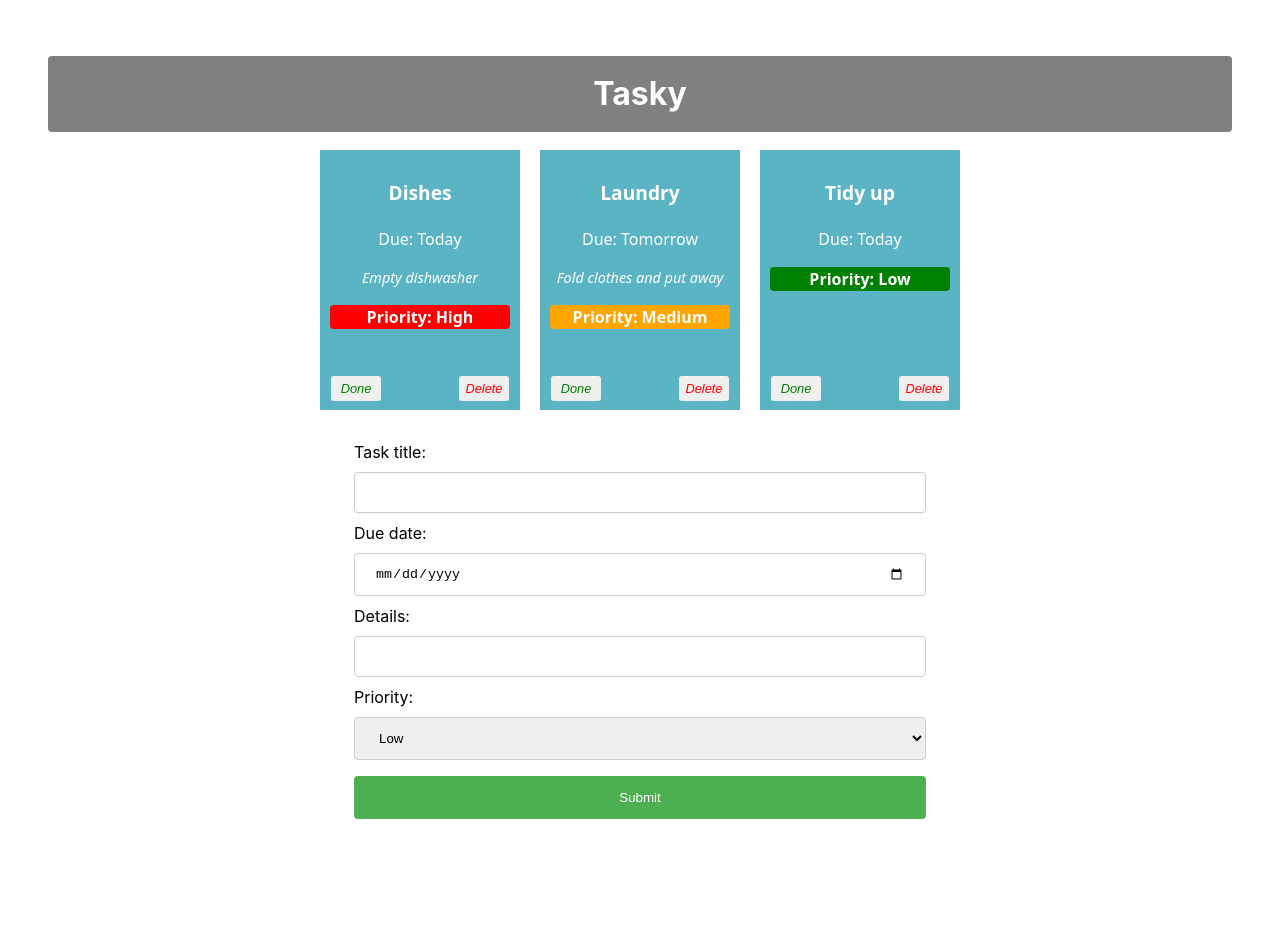
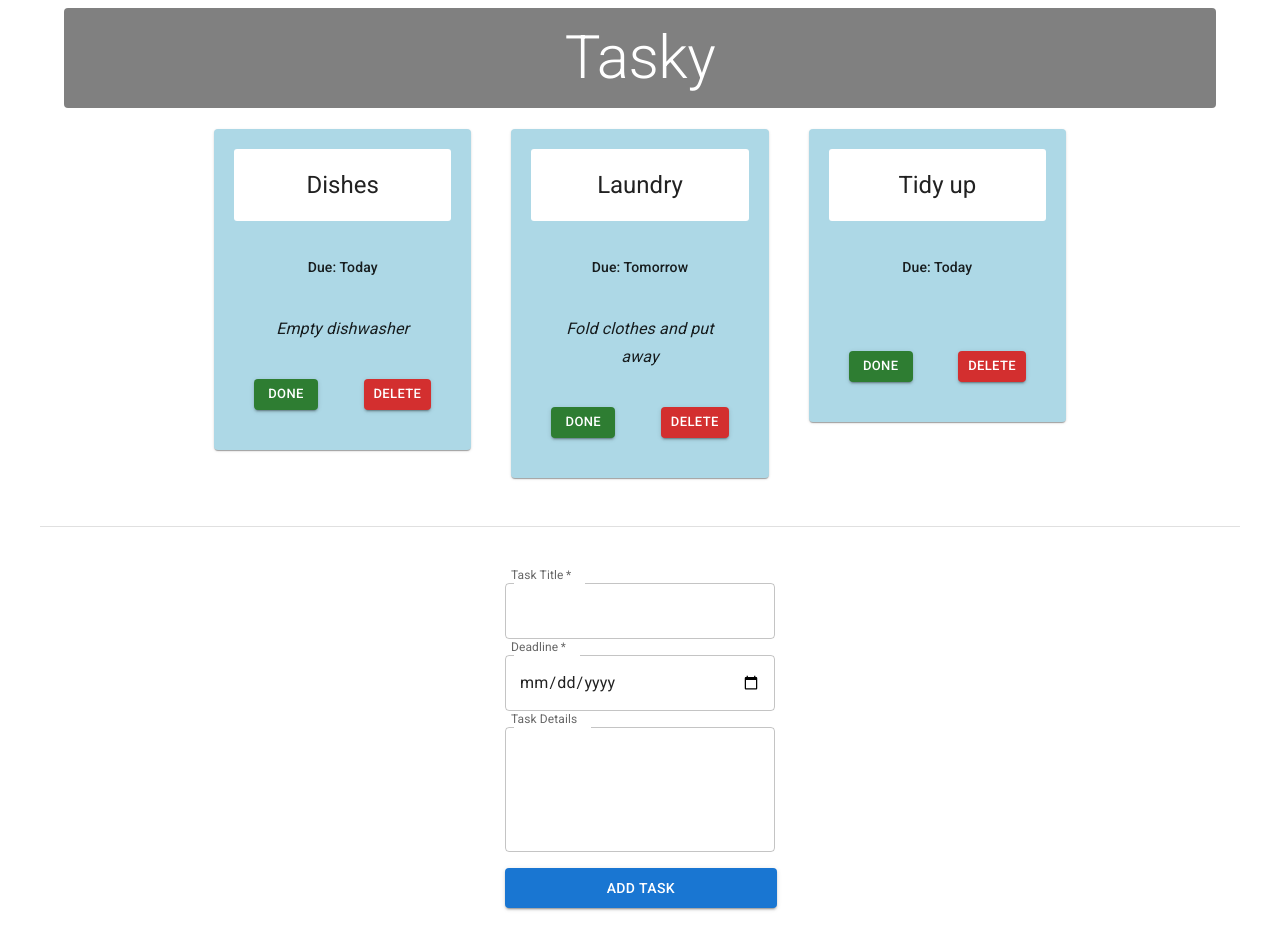
Before and after one commit to chris-bolger/react-basics-labs, a React (Vite) app in the folder tasky/: page / in a window 1280 px wide. Shown: the top 950 px of the page. Before the commit the page ends 895 px from the top, so only its background shows below. Built offline with nearby package versions, Linux system fonts and the light colour scheme.

Commit message:
Tasky Lab 3 done

```diff
--- a/tasky/index.html
+++ b/tasky/index.html
@@ -5,6 +5,12 @@
     <link rel="icon" type="image/svg+xml" href="/favicon.svg" />
     <meta name="viewport" content="width=device-width, initial-scale=1.0" />
     <title>tasky</title>
+    <link rel="preconnect" href="https://fonts.googleapis.com" />
+    <link rel="preconnect" href="https://fonts.gstatic.com" crossorigin />
+    <link
+      rel="stylesheet"
+      href="https://fonts.googleapis.com/css2?family=Roboto:wght@300;400;500;700&display=swap"
+    />
   </head>
   <body>
     <div id="root"></div>
--- a/tasky/package.json
+++ b/tasky/package.json
@@ -10,6 +10,10 @@
     "preview": "vite preview"
   },
   "dependencies": {
+    "@emotion/react": "^11.14.0",
+    "@emotion/styled": "^11.14.1",
+    "@mui/icons-material": "^9.4.0",
+    "@mui/material": "^9.4.0",
     "react": "^19.2.8",
     "react-dom": "^19.2.8",
     "uuid": "^14.0.2"
--- a/tasky/src/App.css
+++ b/tasky/src/App.css
@@ -14,15 +14,15 @@
   border-radius: 4px;
 }
 
-div {
+/* div {
   padding: 20px;
 }
 
 .container{
   text-align: center;
-}
+} */
 
-.card {
+/* .card {
   display: inline-block;
   vertical-align: top;
   font-family: system-ui;
@@ -68,13 +68,13 @@
   bottom: 5px;
   right: 5px;
   color: red;
-}
+} */
 
 .priority {
   border-radius: 4px;
 }
 
-input[type=text], input[type=date], select {
+/* input[type=text], input[type=date], select {
   width: 100%;
   padding: 12px 20px;
   margin: 8px 0;
@@ -103,4 +103,4 @@
   text-align: left;
   width: 50%;
   margin: auto;
-}
+} */
--- a/tasky/src/App.jsx
+++ b/tasky/src/App.jsx
@@ -3,6 +3,9 @@
 import AddTaskForm from './components/Form';
 import React, { useState } from 'react';
 import { v4 as uuidv4 } from 'uuid';
+import Typography from '@mui/material/Typography';
+import Container from '@mui/material/Container';
+import Grid from '@mui/material/Grid';
 
 function App() {
   const [ taskState, setTaskState ] = useState({
@@ -66,20 +69,69 @@
 
   return (
     <div className="container">
-      <h1>Tasky</h1>
+      {/* App Header */}
+      <Container component="main">
+        <Typography
+          component="h1"
+          variant="h2"
+          align="center"
+          gutterBottom
+          // sx={{
+          //   backgroundColor: 'gray',
+          //   textAlign: 'center',
+          //   color: 'white',
+          //   padding: '20px',
+          //   margin: '20px 0 40px 0',
+          //   borderRadius: '4px'
+          // }}
+        >
+          Tasky
+        </Typography>
+      </Container>
+      {/* End App Header */}
+      {/* Task Card Grid */}
+      <Container maxWidth="md" component="main">
+          <Grid
+            container
+            spacing={5}
+            sx={{
+              justifyContent: "center"
+            }}
+          >
           {taskState.tasks.map((task, index) => (
             <Task
               title={task.title}
               description={task.description}
               deadline={task.deadline}
+              done={task.done}
               key={task.id}
-          done={task.done}
-          priority={task.priority}
               markDone={() => doneHandler(index)}
-          deleteTask = {() => deleteHandler(index)}
+              deleteTask={() => deleteHandler(index)}
             />
           ))}
-      <AddTaskForm submit={formSubmitHandler} change={formChangeHandler} />
+        </Grid>
+      </Container>
+      {/* End Task Card Grid */}
+      {/* Footer - Add Task Form */}
+      <Container
+        component="footer"
+        sx={{
+          borderTop: (theme) => `1px solid ${theme.palette.divider}`,
+          my: 6,
+          py: 6,
+        }}
+      >
+        <Grid container sx={{
+          justifyContent: "center"
+        }}>
+          <AddTaskForm
+            submit={formSubmitHandler}
+            change={formChangeHandler}
+          />
+        </Grid>
+      </Container>
+      {/* End Footer */}
+
     </div>
   );
 }
--- a/tasky/src/components/Form.jsx
+++ b/tasky/src/components/Form.jsx
@@ -1,33 +1,65 @@
+import Box from '@mui/material/Box';
+import TextField from '@mui/material/TextField';
+import Button from '@mui/material/Button';
+
 const AddTaskForm = (props) => {
   return (
+    <Box
+    component="form"
+    sx={{
+        '& .MuiOutlinedInput-root': { m: 1, width: '30ch' },
+    }}
+    onSubmit={props.submit}
+    >
     <div>
-        <form onSubmit={props.submit}>
-            <label>
-                Task title:
-                <input type="text" name="title" required onChange={(event) => props.change(event)} />
-            </label>
-            <br />
-            <label>
-                Due date:
-                <input type="date" name="deadline" required onChange={(event) => props.change(event)} />
-            </label>
-            <br />
-            <label>
-                Details:
-                <input type="text" name="description" onChange={(event) => props.change(event)} />
-            </label>
-            <label>
-                Priority:
-                <select name="priority" required onChange={(event) => props.change(event)}>
-                    <option value="low">Low</option>
-                    <option value="medium">Medium</option>
-                    <option value="high">High</option>
-                </select>
-            </label>
-            <input type="submit" value="Submit" />
-        </form>
+        <TextField
+        required
+        id="outlined-required"
+        name="title"
+        label="Task Title"
+        slotProps={{ inputLabel: { shrink: true } }}
+        onChange={(event) => props.change(event)}
+        />
     </div>
-  )
+
+    <div>
+        <TextField
+        required
+        name="deadline"
+        label="Deadline"
+        slotProps={{ inputLabel: { shrink: true } }}
+        type="date"
+        onChange={(event) => props.change(event)}
+        />
+    </div>
+
+    <div>
+        <TextField
+        name="description"
+        id="outlined-multiline-static"
+        label="Task Details"
+        slotProps={{ inputLabel: { shrink: true } }}
+        multiline
+        rows={4}
+        onChange={(event) => props.change(event)}
+        />
+    </div>
+
+    <div>
+        <Button
+        type="submit"
+        variant="contained"
+        color="primary"
+        sx={{
+            m: 1,
+            p: 1,
+            width: '95%'
+        }}
+        >
+        Add Task
+        </Button>
+    </div>
+    </Box>)
 };
 
 export default AddTaskForm;
--- a/tasky/src/components/Task.jsx
+++ b/tasky/src/components/Task.jsx
@@ -1,17 +1,89 @@
+import Box from '@mui/material/Box';
+import Button from '@mui/material/Button';
+import Card from '@mui/material/Card';
+import CardActions from '@mui/material/CardActions';
+import CardContent from '@mui/material/CardContent';
+import CardHeader from '@mui/material/CardHeader';
+import Grid from '@mui/material/Grid';
+import Typography from '@mui/material/Typography';
+
 const Task = (props) => {
 
     return (
-        <div className="card" style={{backgroundColor: props.done ? 'lightgrey' : '#5bb4c4'}}>
-            <p className="title">{props.title}</p>
-            <p>Due: {props.deadline}</p>
-            <p className="description">{props.description}</p>
-            <p className="priority" style={{backgroundColor: props.priority === 'High' ? 'red' : props.priority === 'Medium' ? 'orange' : 'green'}}>
-                <b>Priority: {props.priority}</b>
-            </p>
-            <button onClick={props.markDone} className='doneButton'>Done</button>
-            <button className='deleteButton' onClick={props.deleteTask}>Delete</button>
-        </div>
-    )
+        <Grid
+        key={props.id}
+        size={{ xs: 12, md: 4 }}
+        >
+            <Card
+                sx={{
+                backgroundColor: props.done ? 'lightgrey' : 'lightblue',
+                padding: '20px'
+                }}
+            >
+            <CardHeader
+            title={props.title}
+            sx={{
+                backgroundColor: 'white',
+                borderRadius: '3px',
+                padding: '20px',
+                textAlign: 'center'
+            }}
+            />
+
+            <CardContent>
+                <Box
+                    sx={{
+                    display: 'flex',
+                    justifyContent: 'center',
+                    alignItems: 'baseline',
+                    mb: 2,
+                    padding: '20px'
+                    }}
+                >
+                    <Typography
+                    component="p"
+                    variant="subtitle2"
+                    color="text.primary"
+                    >
+                    Due: {props.deadline}
+                    </Typography>
+                </Box>
+
+                <Typography
+                    component="p"
+                    variant="subtitle1"
+                    align="center"
+                    sx={{ fontStyle: 'italic' }}
+                >
+                    {props.description}
+                </Typography>
+            </CardContent>
+            <CardActions
+                sx={{
+                    justifyContent: 'space-between',
+                    padding: '20px'
+                }}
+                >
+                <Button
+                    variant="contained"
+                    size="small"
+                    color="success"
+                    onClick={props.markDone}
+                >
+                    Done
+                </Button>
+
+                <Button
+                    variant="contained"
+                    size="small"
+                    color="error"
+                    onClick={props.deleteTask}
+                >
+                    Delete
+                </Button>
+            </CardActions>
+            </Card>
+        </Grid>)
 
 
 }
```
Also changed, not shown: 1 other file (tests, documents, lock files or other folders). Lines whose indentation alone changed are shown as unchanged.
